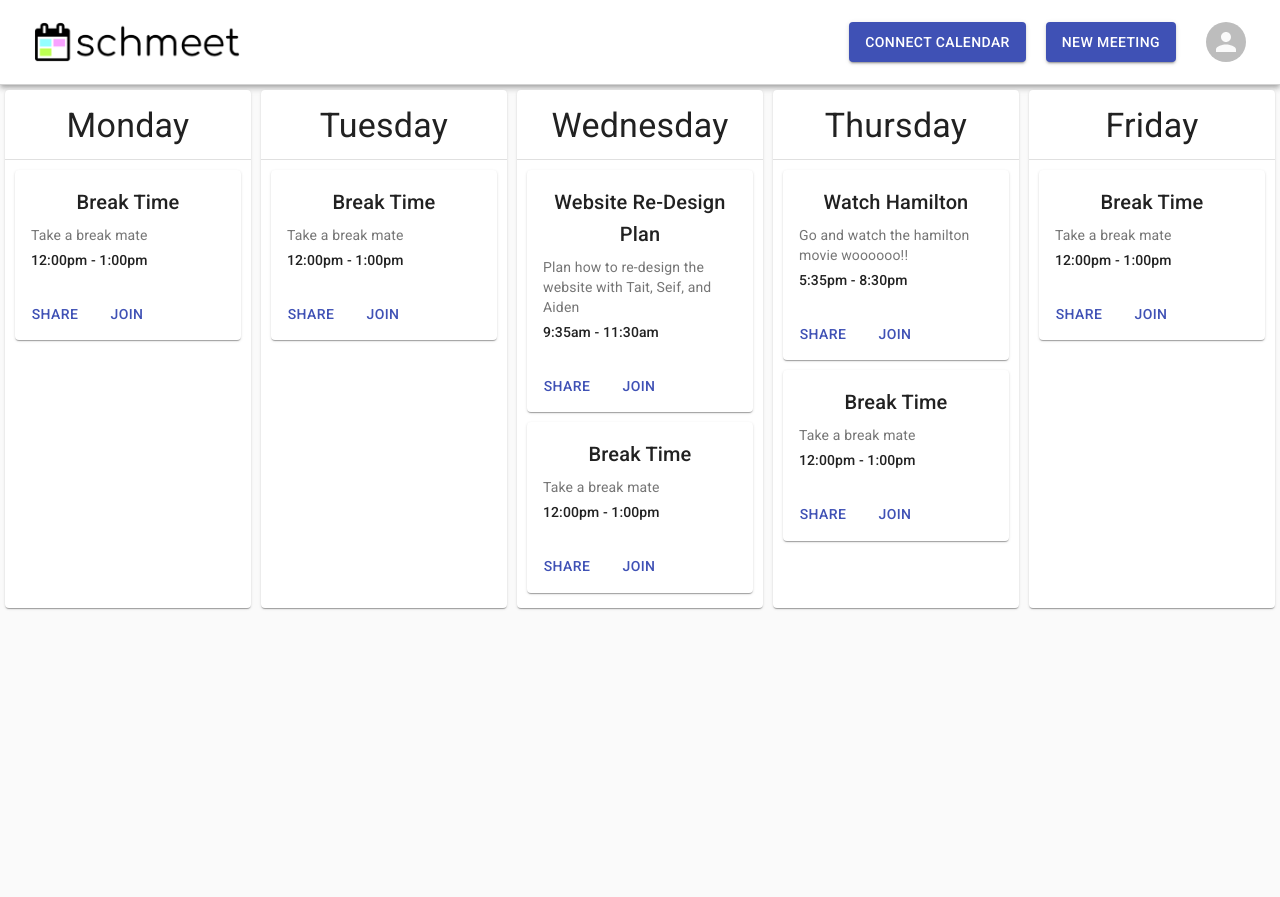
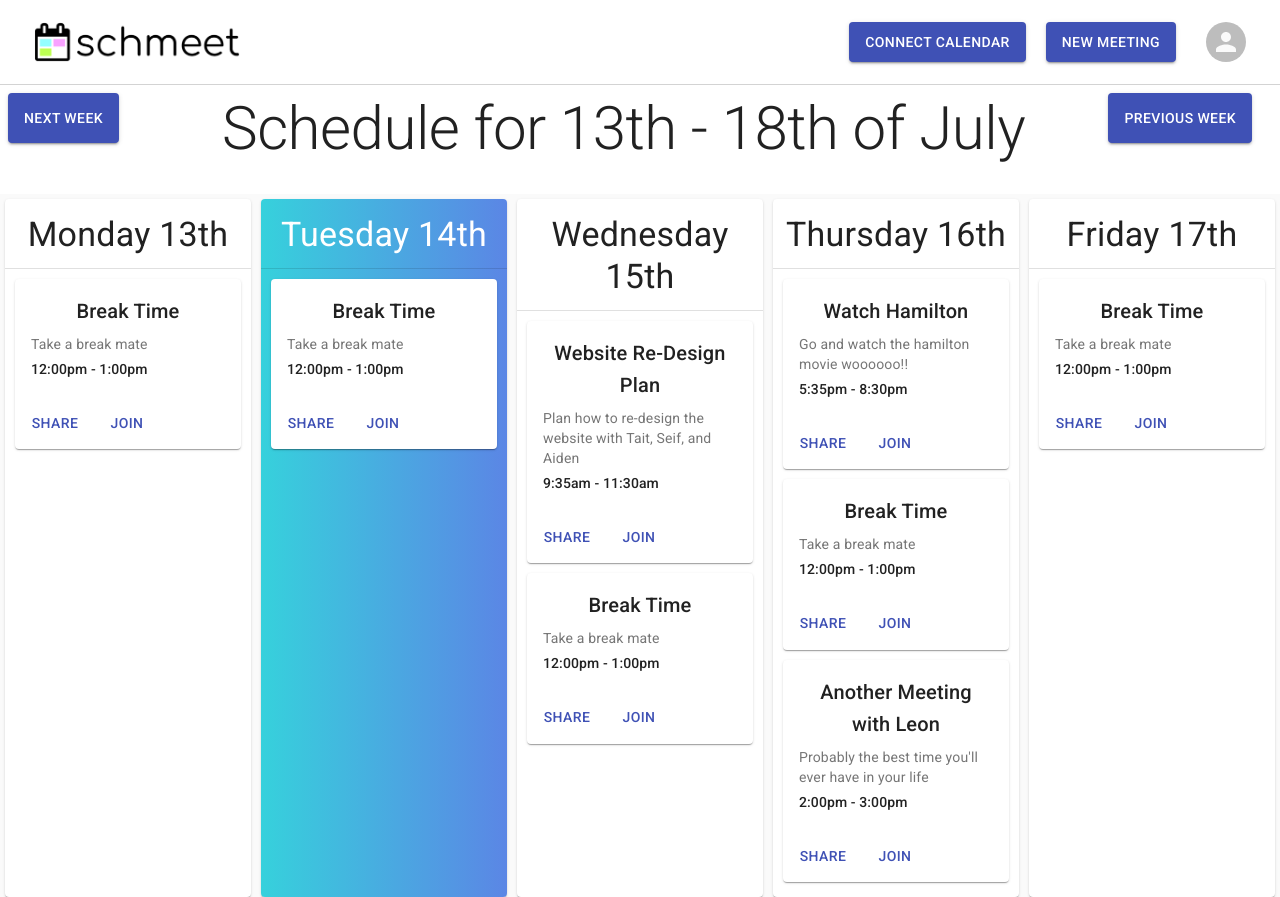
Before and after one commit to Alxjlv/schmeet-frontend, a React (Create React App) app in the folder schmeet-app/: page / in a window 1280 px wide. Before the commit the page ends 800 px from the top, so only its background shows below. Built offline with nearby package versions, Linux system fonts and the light colour scheme.

Commit message:
Add previous and next week buttons

```diff
--- a/schmeet-app/src/components/HomePage.jsx
+++ b/schmeet-app/src/components/HomePage.jsx
@@ -12,6 +12,8 @@ import {
 	CardActions,
 	Paper,
 	Divider,
+	Box,
+	Grid,
 } from "@material-ui/core";
 import { appointments } from "../demo-data/appointments";
 
@@ -59,7 +61,20 @@ const formatToHoursAndMinutes = (date) => {
 	return strTime;
 };
 
-export default class ExercisesList extends Component {
+const useStyles = makeStyles((theme) => ({
+	root: {
+		flexGrow: 1,
+	},
+	paper: {
+		height: 140,
+		width: 100,
+	},
+	control: {
+		padding: theme.spacing(2),
+	},
+}));
+
+export default class HomePage extends Component {
 	constructor(props) {
 		super(props);
 
@@ -101,10 +116,20 @@ export default class ExercisesList extends Component {
 							margin: "5px",
 							paddingTop: 15,
 							minHeight: "100%",
+							background:
+								i == 1 &&
+								"linear-gradient(to right, #36d1dc, #5b86e5)",
 						}}
 					>
-						<Typography gutterBottom variant="h4" component="h2">
-							{this.intToDay(i)}
+						<Typography
+							gutterBottom
+							variant="h4"
+							component="h2"
+							style={{
+								color: i == 1 && "white",
+							}}
+						>
+							{this.intToDay(i)} {13 + i + "th"}
 						</Typography>
 						<Divider />
 						{this.cardList(i)}
@@ -115,6 +140,38 @@ export default class ExercisesList extends Component {
 
 		return (
 			<div>
+				<Box
+					mx="auto"
+					bgcolor="background.paper"
+					p={1}
+					style={{ display: "flex", justifyContent: "space-between" }}
+				>
+					<Button
+						variant="contained"
+						color="primary"
+						style={{
+							float: "right",
+							marginRight: "20px",
+							height: 50,
+						}}
+					>
+						Next Week
+					</Button>
+					<Typography gutterBottom variant="h2" component="h2">
+						Schedule for 13th - 18th of July
+					</Typography>
+					<Button
+						variant="contained"
+						color="primary"
+						style={{
+							float: "right",
+							marginRight: "20px",
+							height: 50,
+						}}
+					>
+						Previous Week
+					</Button>
+				</Box>
 				<CssBaseline />
 				<div style={{ display: "flex" }}>{columns}</div>
 			</div>
--- a/schmeet-app/src/demo-data/appointments.js
+++ b/schmeet-app/src/demo-data/appointments.js
@@ -70,4 +70,14 @@ export const appointments = [
 		link:
 			"https://zoom.us/j/91218086919?pwd=SGpjMFhGMGhIMTV4QzYxVy9aelZzZz09",
 	},
+	{
+		title: "Another Meeting with Leon",
+		startDate: new Date(2020, 7, 20, 14, 0),
+		endDate: new Date(2020, 7, 20, 15, 0),
+		id: 0,
+		location: "Room 1",
+		description: "Probably the best time you'll ever have in your life",
+		link:
+			"https://zoom.us/j/91218086919?pwd=SGpjMFhGMGhIMTV4QzYxVy9aelZzZz09",
+	},
 ];
```
